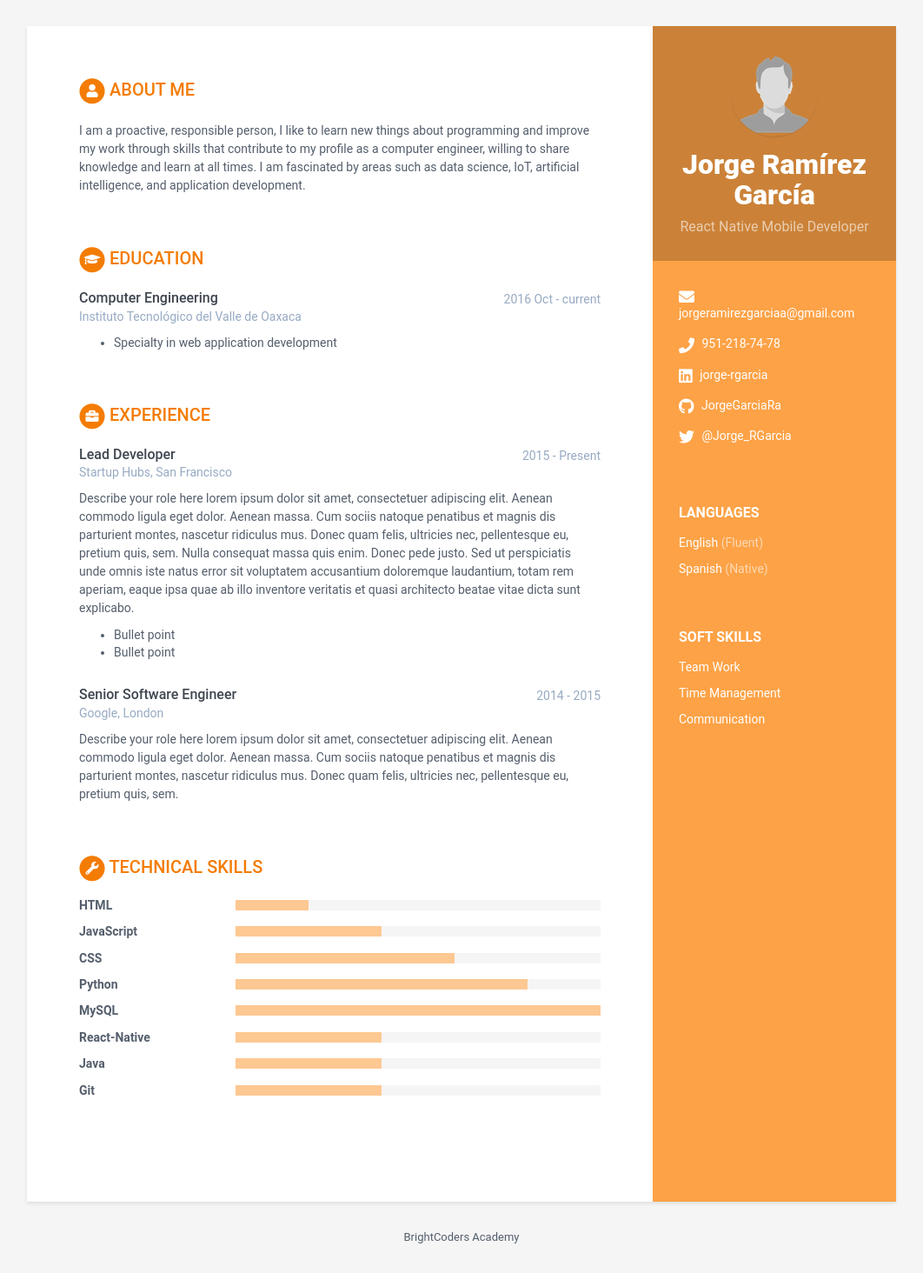
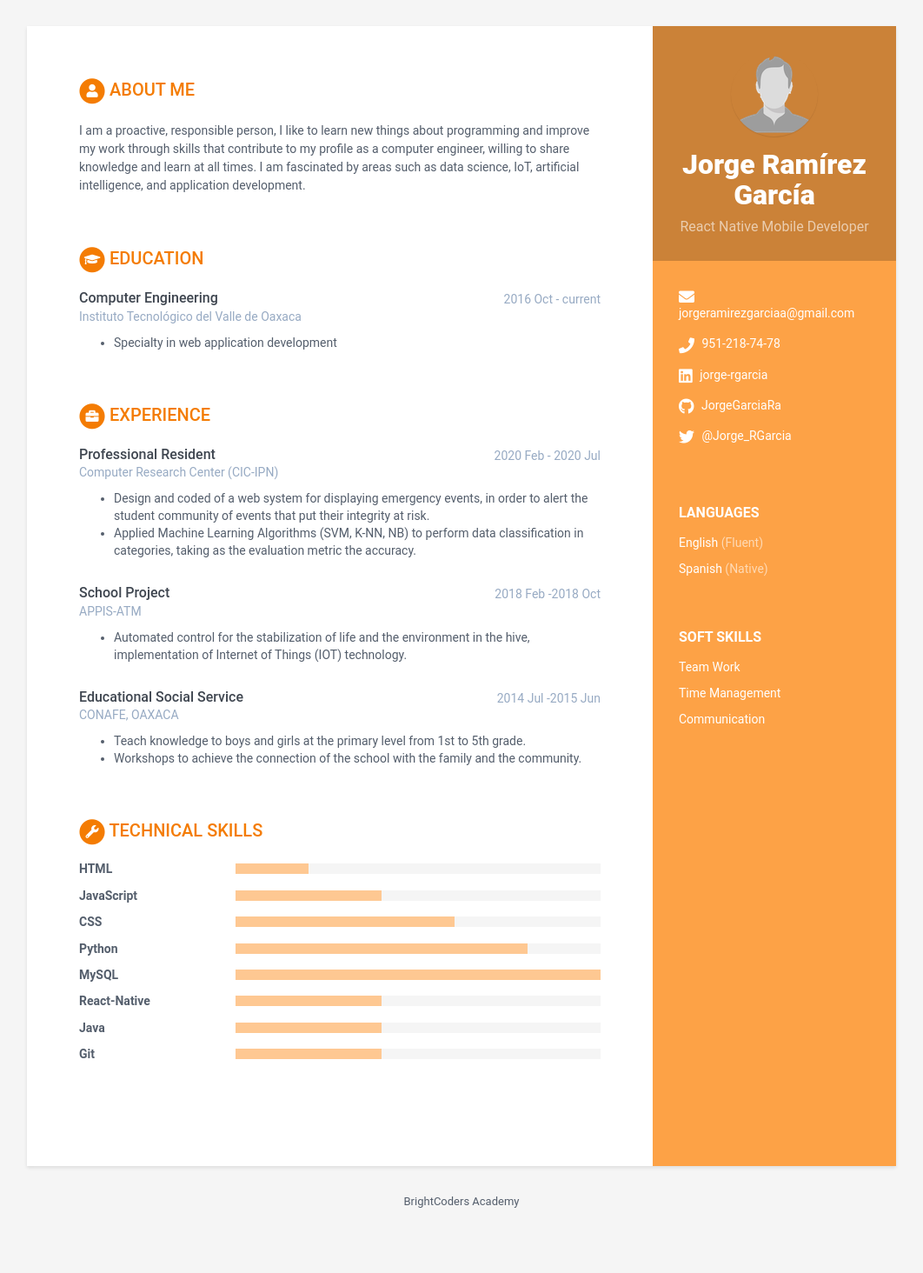
Before and after one commit to BC-NOV-20-Proyectos/resume-JorgeGarciaRa, a Jekyll site: the page built from index.html, in a window 1280 px wide. Shown: the whole page at 87% size, without its empty margins (109-1171 px from the left). Built offline with Jekyll 4.4.1, drawn with Linux system fonts in a browser that asks for light colours; after the commit the page ends 1422 px from its top, so only the background shows below that.

Commit message:
Update data.yml

```diff
--- a/_data/data.yml
+++ b/_data/data.yml
@@ -67,31 +67,25 @@ educationcomplete:
 
 # Registra aquí tu experiencia. Agrega o elimina según sea necesario
 experiences:
-  - role: Lead Developer
-    time: 2015 - Present
-    company: Startup Hubs, San Francisco
+  - role: Professional Resident
+    time: 2020 Feb - 2020 Jul
+    company: Computer Research Center (CIC-IPN)
     details: |
-      Describe your role here lorem ipsum dolor sit amet, consectetuer
-      adipiscing elit. Aenean commodo ligula eget dolor. Aenean massa.
-      Cum sociis natoque penatibus et magnis dis parturient montes,
-      nascetur ridiculus mus. Donec quam felis, ultricies nec,
-      pellentesque eu, pretium quis, sem. Nulla consequat massa quis
-      enim. Donec pede justo. Sed ut perspiciatis unde omnis iste natus
-      error sit voluptatem accusantium doloremque laudantium, totam rem
-      aperiam, eaque ipsa quae ab illo inventore veritatis et quasi
-      architecto beatae vitae dicta sunt explicabo.
-        - Bullet point
-        - Bullet point
+        - Design and coded of a web system for displaying emergency events, in order to alert the student community of events that put their integrity at risk.
+        - Applied Machine Learning Algorithms (SVM, K-NN, NB) to perform data classification in categories, taking as the evaluation metric the accuracy.
 
-  - role: Senior Software Engineer
-    time: 2014 - 2015
-    company: Google, London
+  - role: School Project
+    time: 2018 Feb -2018 Oct
+    company: APPIS-ATM
     details: |
-      Describe your role here lorem ipsum dolor sit amet, consectetuer
-      adipiscing elit. Aenean commodo ligula eget dolor. Aenean massa.
-      Cum sociis natoque penatibus et magnis dis parturient montes,
-      nascetur ridiculus mus. Donec quam felis, ultricies nec,
-      pellentesque eu, pretium quis, sem.
+       - Automated control for the stabilization of life and the environment in the hive, implementation of Internet of Things (IOT) technology.
+
+  - role: Educational Social Service
+    time: 2014 Jul -2015 Jun
+    company: CONAFE, OAXACA
+    details: |
+       - Teach knowledge to boys and girls at the primary level from 1st to 5th grade.
+       - Workshops to achieve the connection of the school with the family and the community.
 
 # Registra aquí tus habilidades técnicas, para level utiliza:
 # 20% para Novice
```
